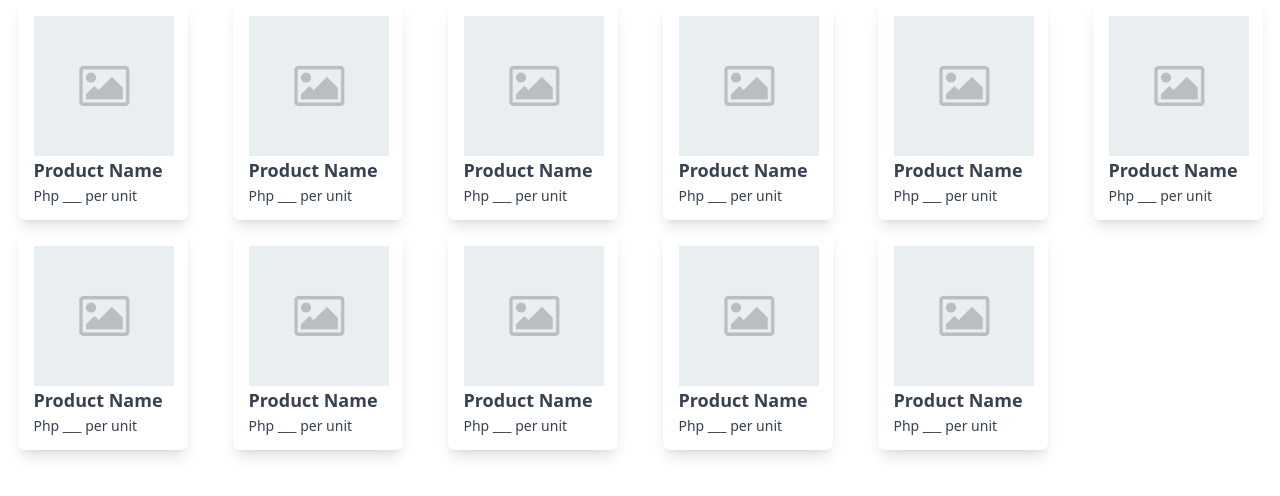
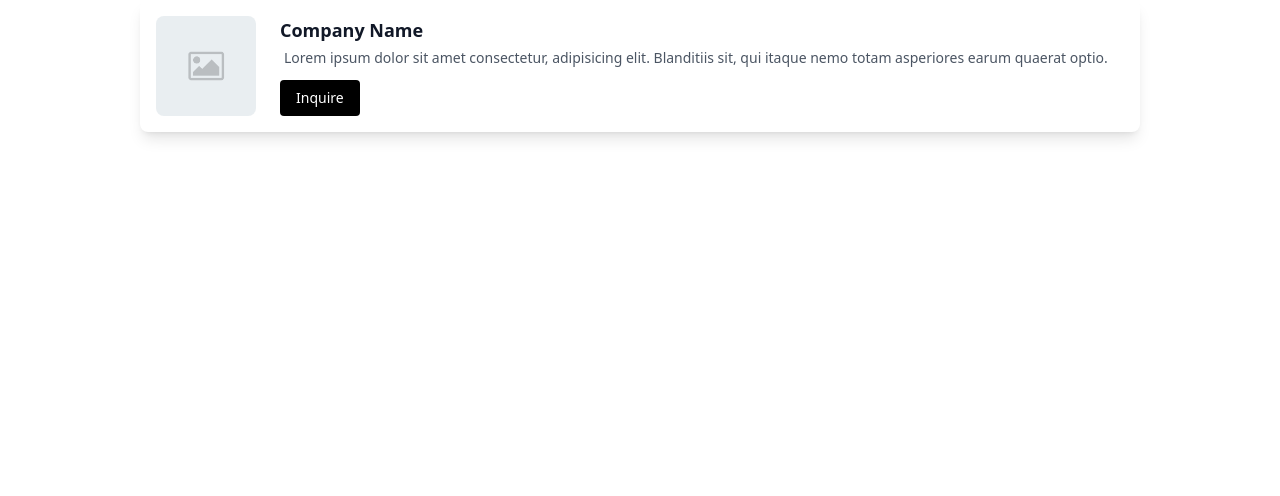
Before and after one commit to Marcus401/SupplyHub, a React (Vite) app in the folder supplyhub.client/: page /design in a window 1280 px wide. Shown: the top 496 px of the page. Built offline with nearby package versions, Linux system fonts and the light colour scheme.

Commit message:
seller card and cardlist

```diff
--- a/supplyhub.client/src/Components/HomePageComponents/SellerCard/SellerCard.tsx
+++ b/supplyhub.client/src/Components/HomePageComponents/SellerCard/SellerCard.tsx
@@ -1,11 +1,24 @@
-import React from 'react'
-
+import company_logo from "../../../assets/default-placeholder.png";
 type Props = {};
 
 const SellerCard = (props: Props) => {
-    return (
-        <div>SellerCard</div>
-    );
+  return (
+    <div className="w-full max-w-[1000px] mx-auto p-4 flex items-center bg-white shadow-lg rounded-lg hover:bg-gray-50">
+      <div className="w-[100px] h-[100px] bg-gray-200 rounded-lg overflow-hidden">
+        <img src={company_logo} className="w-full h-full object-cover" />
+      </div>
+      <div className="ml-6 flex flex-col justify-between">
+        <h1 className="text-lg font-semibold mb-0">Company Name</h1>
+        <p className="text-sm text-gray-600 m-1">
+          Lorem ipsum dolor sit amet consectetur, adipisicing elit. Blanditiis
+          sit, qui itaque nemo totam asperiores earum quaerat optio.
+        </p>
+        <button className="mt-2 bg-black text-white text-sm px-4 py-1 rounded hover:bg-gray-800 w-max h-9">
+          Inquire
+        </button>
+      </div>
+    </div>
+  );
 };
 
 export default SellerCard;
--- a/supplyhub.client/src/Components/HomePageComponents/SellerCardList/SellerCardList.tsx
+++ b/supplyhub.client/src/Components/HomePageComponents/SellerCardList/SellerCardList.tsx
@@ -1,11 +1,23 @@
-import React from 'react'
+import React from "react";
+import SellerCard from "../SellerCard/SellerCard";
 
 type Props = {};
 
 const SellerCardList = (props: Props) => {
-    return (
-        <div>SellerCardList</div>
-    );
+  return (
+    <div>
+      <SellerCard />
+      <SellerCard />
+      <SellerCard />
+      <SellerCard />
+      <SellerCard />
+      <SellerCard />
+      <SellerCard />
+      <SellerCard />
+      <SellerCard />
+      <SellerCard />
+    </div>
+  );
 };
 
 export default SellerCardList;
--- a/supplyhub.client/src/Pages/Design/Design.tsx
+++ b/supplyhub.client/src/Pages/Design/Design.tsx
@@ -1,5 +1,5 @@
 import React from "react";
-import ProductCardList from "../../Components/ProductComponents/ProductCardList/ProductCardList.tsx";
+import SellerCard from "../../Components/HomePageComponents/SellerCard/SellerCard.tsx";
 
 type Props = {};
 
@@ -7,7 +7,7 @@ const Design = (props: Props) => {
   return (
     <div>
       <div>
-        <ProductCardList />
+        <SellerCard />
       </div>
     </div>
   );
```
